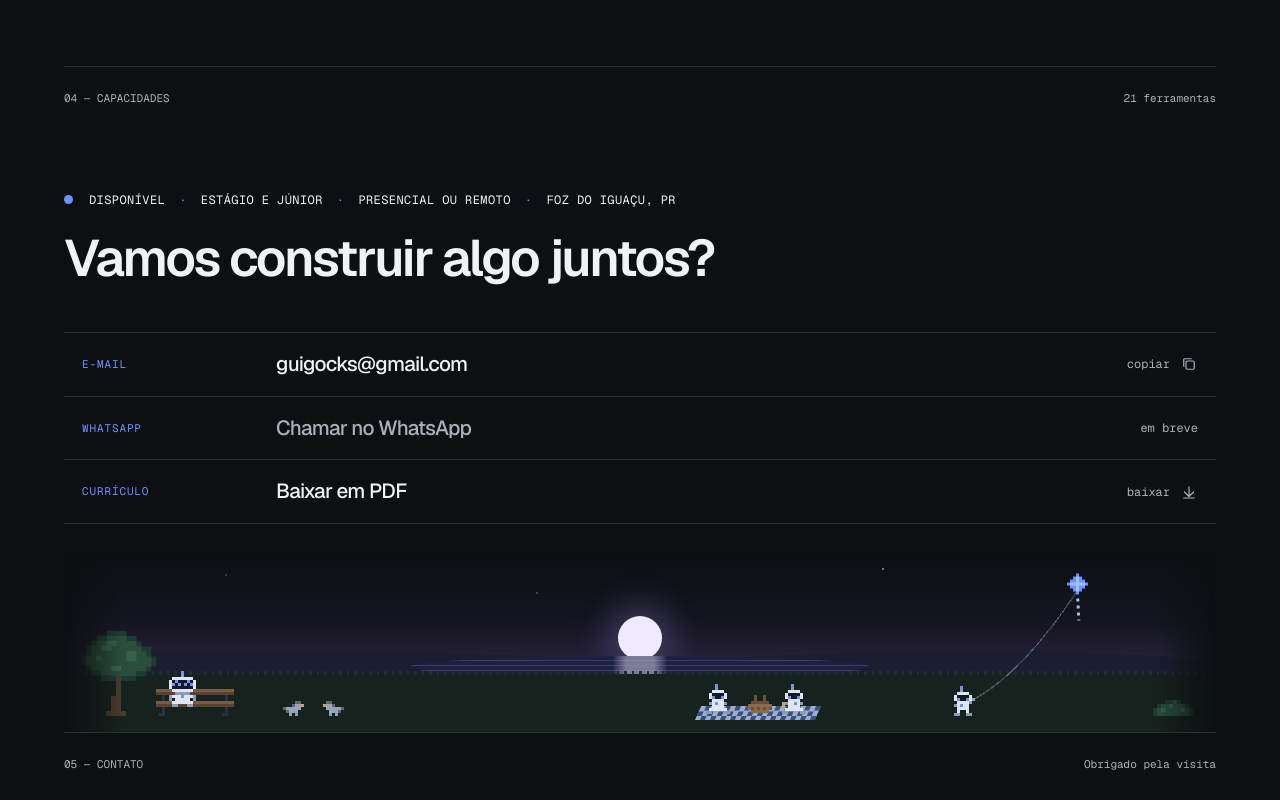
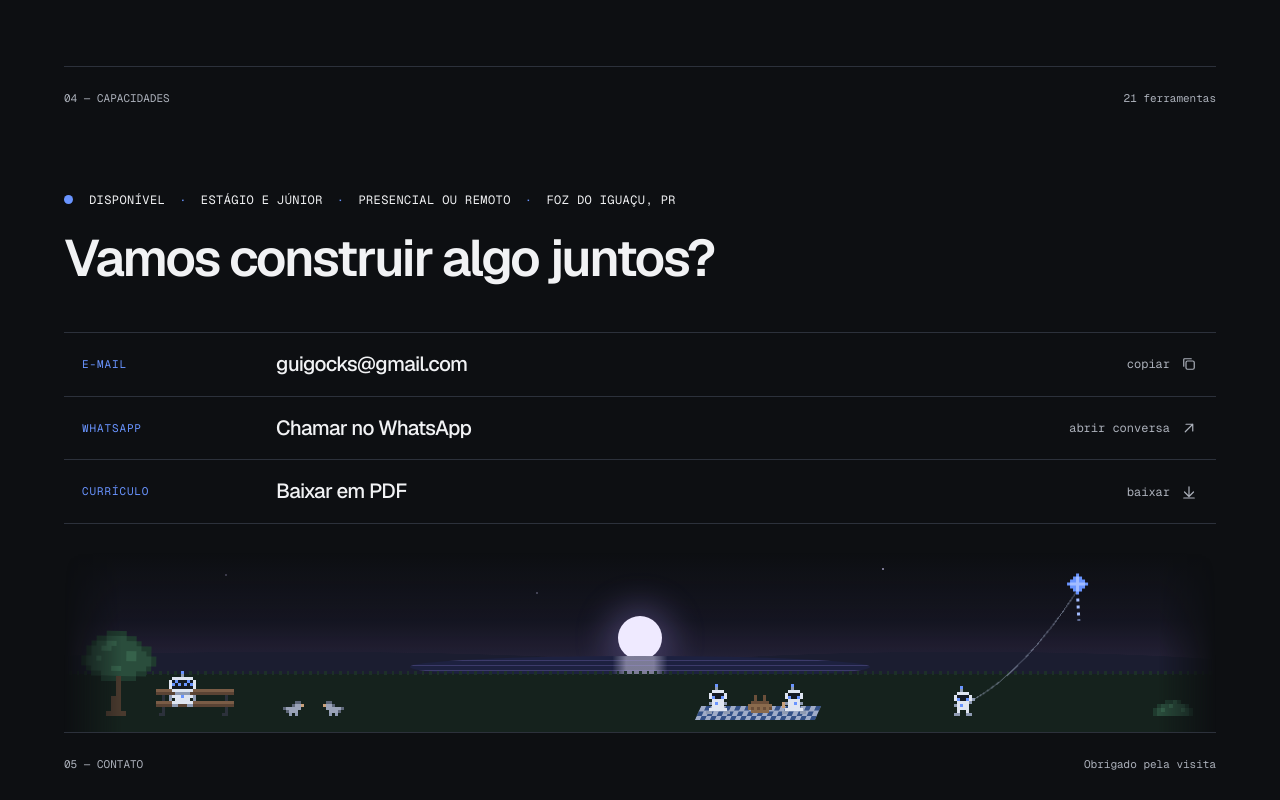
Before and after one commit to guiGocksAfK/GuiGocks-Portfolio, a Next.js app: page / in a window 1280 px wide. Shown: the part 3741-4541 px from the top of the page. Built offline with nearby package versions, Linux system fonts and the light colour scheme.

Commit message:
feat: WhatsApp  na seção de contato

```diff
--- a/src/data/content.ts
+++ b/src/data/content.ts
@@ -215,8 +215,8 @@ export const content = {
     pendingLabel: 'em breve',
     rows: [
       { label: 'E-mail', value: 'guigocks@gmail.com', action: 'copiar', kind: 'copy', href: 'guigocks@gmail.com' },
-      // WhatsApp: https://wa.me/55<DDD><número>, only digits.
-      { label: 'WhatsApp', value: 'Chamar no WhatsApp', action: 'abrir conversa', kind: 'external', href: null },
+      // WhatsApp: https://wa.me/55<DDD><número> (only digits), with a message ready to send.
+      { label: 'WhatsApp', value: 'Chamar no WhatsApp', action: 'abrir conversa', kind: 'external', href: `https://wa.me/5545999546529?text=${encodeURIComponent('Olá, Guilherme! Vi seu portfólio e gostaria de conversar.')}` },
       // Résumé: the PDF in public/ (its file name is what the visitor's download gets).
       { label: 'Currículo', value: 'Baixar em PDF', action: 'baixar', kind: 'download', href: '/curriculo-guilherme-gocks.pdf' },
     ],
```
